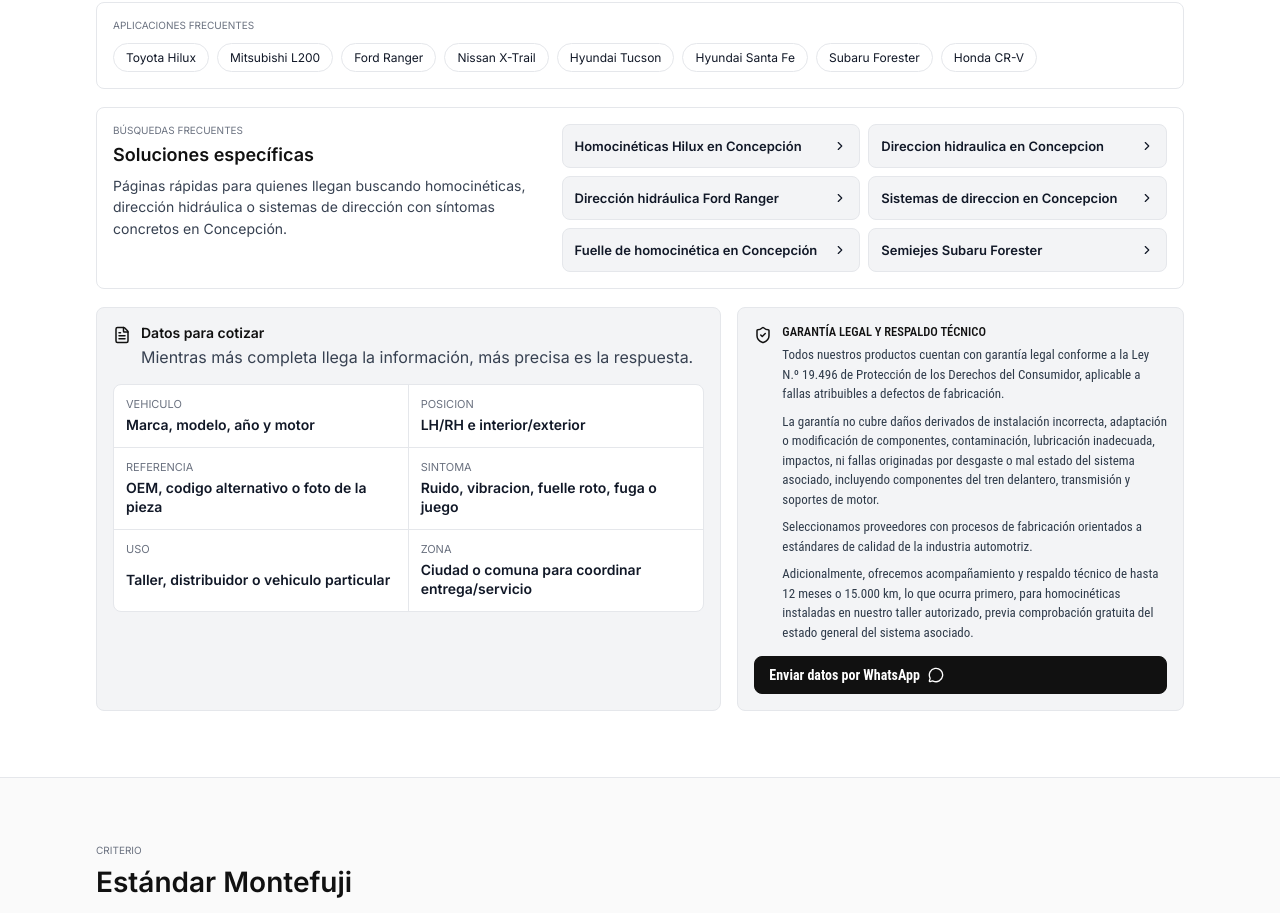
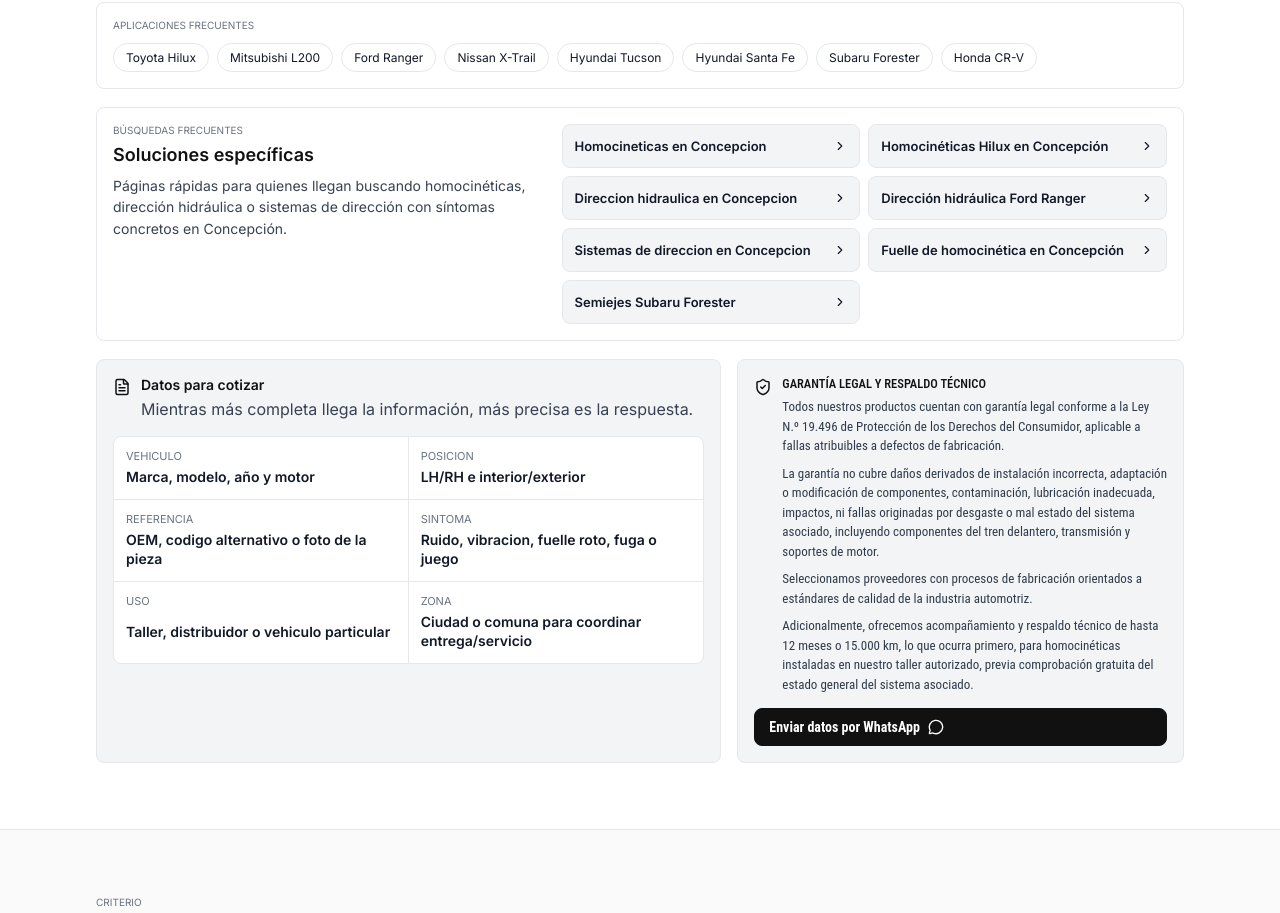
Before and after one commit to montefuji/montefuji-web-, a Next.js app: page / in a window 1280 px wide. Shown: the part 3199-4112 px from the top of the page. Built offline with nearby package versions, Linux system fonts and the light colour scheme; no server answers.

Commit message:
Add exact-match SEO page for homocineticas en Concepcion

```diff
--- a/src/app/seo-pages.ts
+++ b/src/app/seo-pages.ts
@@ -15,6 +15,44 @@ export type SeoLandingPage = {
 };
 
 export const SEO_LANDING_PAGES: SeoLandingPage[] = [
+  {
+    slug: "homocineticas-concepcion",
+    title: "Homocineticas en Concepcion",
+    metaTitle: "Homocineticas en Concepcion",
+    metaDescription:
+      "Venta y orientacion tecnica en homocineticas en Concepcion. Revision de ruido al doblar, vibracion al acelerar, fuelles y semiejes para pick-ups y SUVs.",
+    eyebrow: "HOMOCINETICAS",
+    intro:
+      "Nos especializamos en homocineticas en Concepcion: validamos aplicacion real antes de recomendar repuesto o servicio.",
+    vehicle: "Concepcion y Gran Concepcion: atencion para particulares, talleres y flotas.",
+    symptoms: [
+      "Ruido al doblar o maniobrar",
+      "Vibracion al acelerar",
+      "Golpe al cambiar de carga",
+      "Grasa en rueda por fuelle roto",
+      "Juego en semieje o junta",
+    ],
+    checks: [
+      "Cruce por ano, motor, traccion y posicion",
+      "Validacion de estrias, ABS y largo",
+      "Revision de fuelle, grasa y seguros",
+    ],
+    quoteData: [
+      "Marca, modelo, ano y motor",
+      "Lado y posicion (LH/RH - interior/exterior)",
+      "Sintoma principal",
+      "OEM, codigo o foto de referencia",
+    ],
+    related: ["direccion-hidraulica-concepcion", "fuelle-homocinetica-concepcion"],
+    keywords: [
+      "homocineticas Concepcion",
+      "homocinetica Concepcion",
+      "junta homocinetica Concepcion",
+      "semieje Concepcion",
+    ],
+    whatsappText:
+      "Hola Montefuji, necesito cotizar homocinetica en Concepcion.%0A%0AVehiculo:%0AAno:%0AMotor:%0ALado/posicion:%0ASintoma:%0AOEM o foto:",
+  },
   {
     slug: "homocineticas-hilux-concepcion",
     title: "Homocinéticas para Toyota Hilux en Concepción",
```
